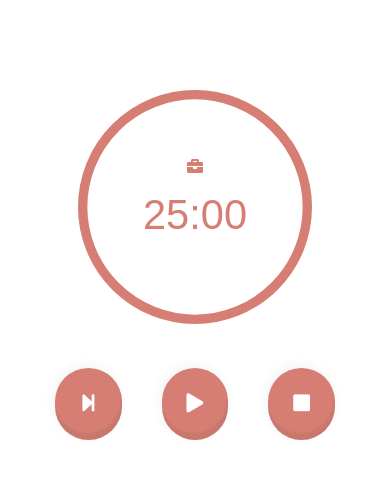
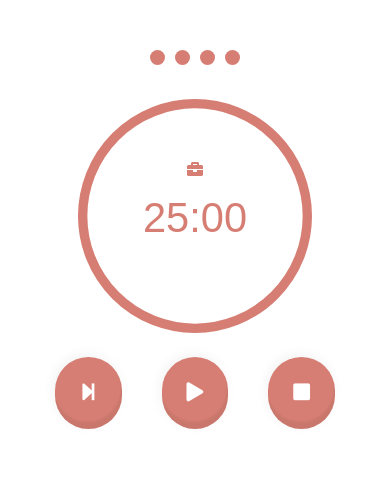
Before and after one commit to MatthieuNadeau96/Pomodoro-Timer, a React (Create React App) app: page / in a window 390 px wide. Shown: the top 478 px of the page. Built offline with nearby package versions, Linux system fonts and the light colour scheme.

Commit message:
added dots to represent the amount of worksessions and the timer now is effected by a workCount

```diff
--- a/src/App.css
+++ b/src/App.css
@@ -16,7 +16,7 @@
 .circleProgress {
   max-height: 500px;
   max-width: 60%;
-  margin: 40px auto;
+  margin: 0 auto;
   z-index: 1;
 }
 
@@ -48,7 +48,7 @@
   cursor: pointer;
   border: none;
   box-shadow: -2px -3px 12px rgba(0, 0, 0, 0.05), inset -1px -7px 2px rgba(0, 0, 0, 0.06);
-  margin: 0 20px;
+  margin: 20px 20px 0 20px;
   background-color: #d67e73;
   color: white;
   font-size: 1.5em;
@@ -66,13 +66,39 @@
   outline: 0;
 }
 
+.workCountContainer {
+  text-align: right;
+  margin-right: 25px;
+}
+
+.dot {
+  height: 20px;
+  width: 20px;
+  display: inline-block;
+  margin: 0px 10px;
+  border-radius: 100%;
+  background-color: #d67e73;
+}
 
 @media (max-width: 600px) {
+
+  .workCountContainer {
+    text-align: center;
+    margin-right: 0px;
+    margin-bottom: 30px;
+  }
+
+  .dot {
+    height: 15px;
+    width: 15px;
+    margin: 0px 5px;
+  }
+
   .counterContainer {
     position: absolute;
     top: 50%;
     left: 50%;
-    transform: translate(-50%, -108%);
+    transform: translate(-50%, -96%);
   }
 
   .workPlayIcon {
@@ -88,3 +114,11 @@
     font-size: 1.2em;
   }
 }
+
+
+@media (max-width: 340px) {
+  .actionBtn {
+    margin: 20px 0 0 0;
+    font-size: 1.2em;
+  }
+}
--- a/src/components/Timer.js
+++ b/src/components/Timer.js
@@ -5,11 +5,13 @@ import { Circle } from 'rc-progress';
 class Timer extends Component {
 
   state = {
+    seconds: this.props.workTimer,
+    time: {},
     counting: false,
     mode: 'WORK',
     progressBarCountdown: 100,
-    time: {},
-    seconds: this.props.workTimer
+    workCount: 0,
+    workCountTotal: 4
   }
 
   render() {
@@ -17,6 +19,12 @@ class Timer extends Component {
 
     return (
       <div className="timerContainer">
+        <div className="workCountContainer">
+          <div className="dot"/>
+          <div className="dot"/>
+          <div className="dot"/>
+          <div className="dot"/>
+        </div>
         <Circle
           className="circleProgress"
           percent={progressBarCountdown}
@@ -81,7 +89,7 @@ class Timer extends Component {
 
   countDown = () => {
     const { workTimer, breakTimer, bigBreakTimer } = this.props
-    const { mode } = this.state;
+    const { mode, workCount, workCountTotal } = this.state;
     let seconds = this.state.seconds - 1;
     this.setState({
       time: this.secondsToTime(seconds),
@@ -90,15 +98,19 @@ class Timer extends Component {
     if (seconds === 0) {
       // ding alarm
       if (mode === 'WORK') {
-        this.setState({ mode: 'BREAK', seconds: breakTimer, progressBarCountdown: 100 })
+        this.setState({ mode: 'BREAK', seconds: breakTimer, progressBarCountdown: 100, workCount: workCount + 1 })
         this.resetDisplay(breakTimer);
       }
-      if (mode === 'BREAK') {
+      if (mode === 'BREAK' && workCount < workCountTotal) {
+        this.setState({ mode: 'WORK', seconds: workTimer, progressBarCountdown: 100 })
+        this.resetDisplay(workTimer);
+      }
+      if (mode === 'BREAK' && workCount === workCountTotal) {
         this.setState({ mode: 'BIGBREAK', seconds: bigBreakTimer, progressBarCountdown: 100 })
         this.resetDisplay(bigBreakTimer);
       }
       if (mode === 'BIGBREAK') {
-        this.setState({ mode: 'WORK', seconds: workTimer, progressBarCountdown: 100 })
+        this.setState({ mode: 'WORK', seconds: workTimer, progressBarCountdown: 100, workCount: 0 })
         this.resetDisplay(workTimer);
       }
       this.pauseTimer();
```
